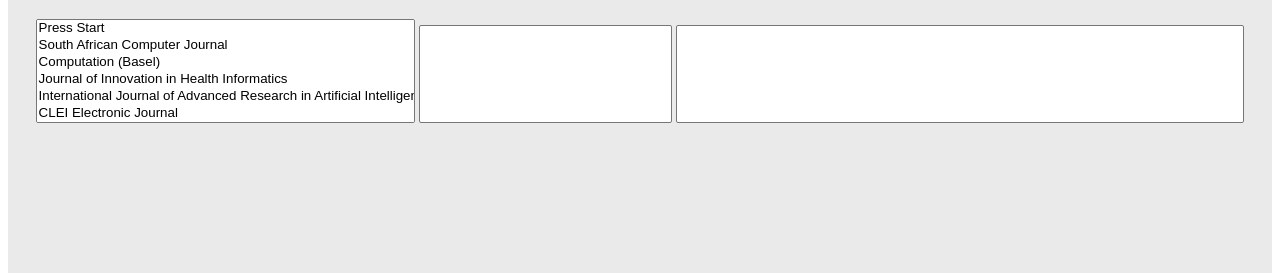
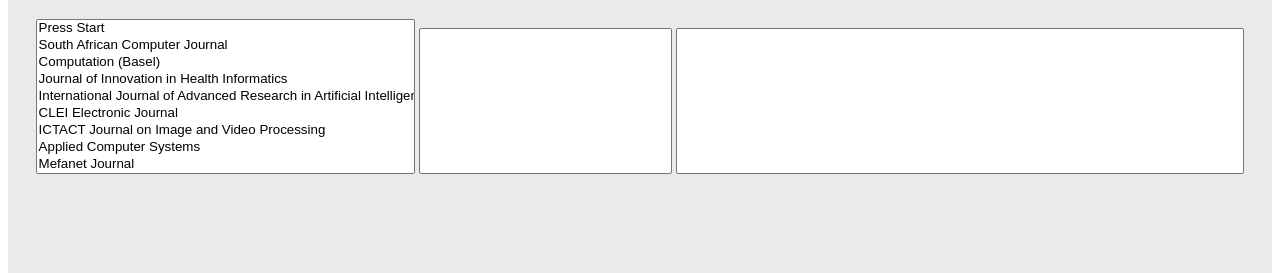
Before and after one commit to bizzcat/DEMO-JSON-parse-n-display, a plain HTML site: page index.html in a window 1280 px wide. Shown: the part 527-800 px from the top of the page. Drawn offline with nearby package versions, Linux system fonts and the light colour scheme.

Commit message:
fix format

```diff
--- a/article_text_box.css
+++ b/article_text_box.css
@@ -1,7 +1,7 @@
 /* General layout items */
 #data-chart {
   margin: 5em 0em;
-  height: 30em;
+  height: 25em;
   text-align: center;
   background-color: rgba(30, 30, 30, 0.09);
   border-radius: 0.5em;
--- a/index.html
+++ b/index.html
@@ -31,13 +31,13 @@
     <div id="data-chart">
 
       <form name="myform">
-          <select name="journalName" style="width: 30%" size="6" onChange="onJournalChange()">
+          <select name="journalName" style="width: 30%" size="9" onChange="onJournalChange()">
           </select>
 
-          <select name="kwName" style="width: 20%" size="6" onChange="onKeywordChange()">
+          <select name="kwName" style="width: 20%" size="9" onChange="onKeywordChange()">
             <option selected disabled hidden style='display: none' value=''></option>
           </select>
-          <select name="articleName" style="width: 45%" size="6" onChange="onArticleChange()">
+          <select name="articleName" style="width: 45%" size="9" onChange="onArticleChange()">
             <option selected disabled hidden style='display: none' value=''></option>
           </select>
       </form>
```
